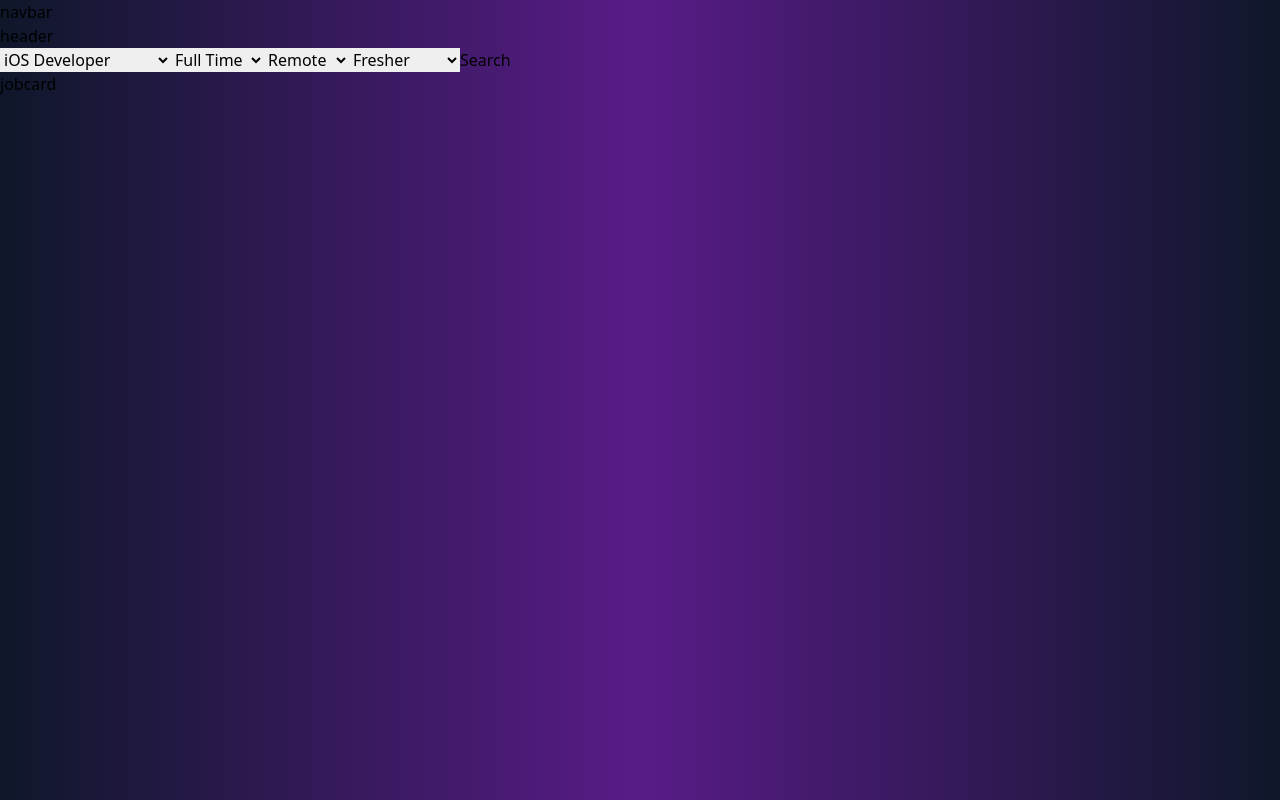
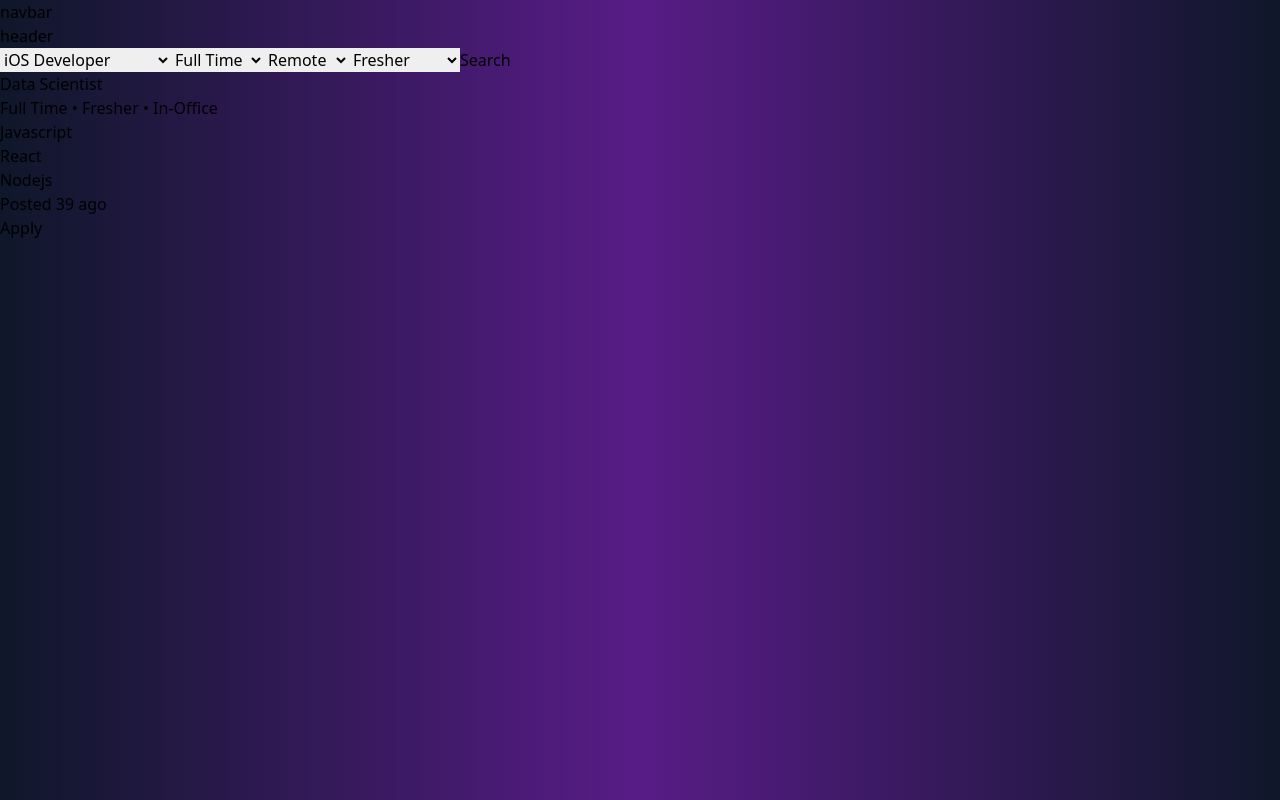
Before and after one commit to MD-Ismail75/Job-Portal-By-IIUC_VhaiBrothers, a React (Vite) app: page / in a window 1280 px wide. Built offline with nearby package versions, Linux system fonts and the light colour scheme.

Commit message:
JobCart (Demo Data)

```diff
--- a/src/components/JobCard/index.jsx
+++ b/src/components/JobCard/index.jsx
@@ -1,9 +1,28 @@
 import React from 'react'
+import dayjs from 'dayjs'
 
-function JobCard() {
+function JobCard(props)
+{
+    const skills = ["Javascript", "React", "Nodejs"];
+    const date1 = dayjs(Date.now());
+    const diffInDays = date1.diff('2023-10-28','day');
   return (
     <div>
-	jobcard
+        <div>
+            <div>
+                <h1>Data Scientist</h1>
+                <p>Full Time &#x2022; Fresher &#x2022; In-Office</p>
+                <div>
+                    {skills.map((skill) => (
+                        <p>{skill}</p>
+                    ))}
+                </div>
+            </div>
+            <div>
+                <p> Posted {diffInDays} ago</p>
+                    <button>Apply</button>
+            </div>
+        </div>
     </div>
   )
 }
```
